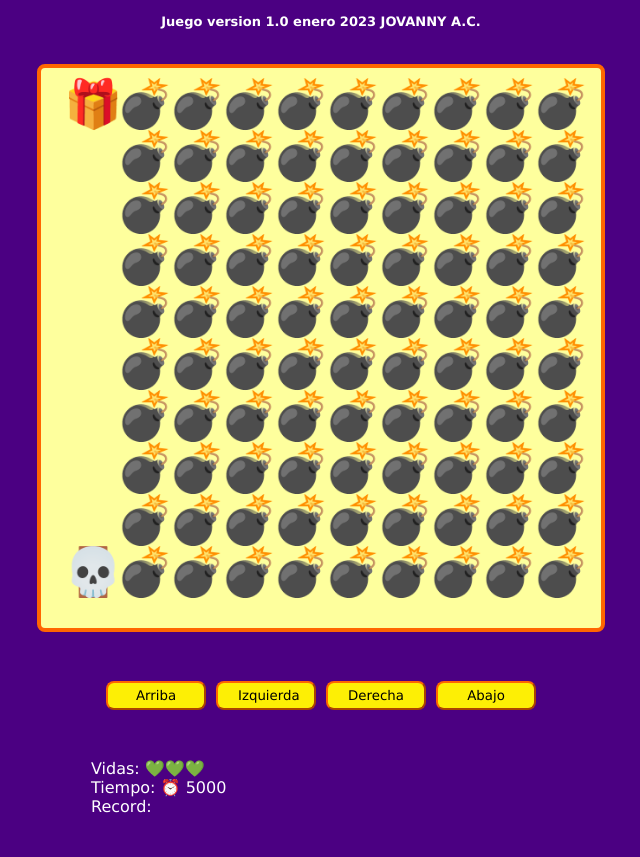
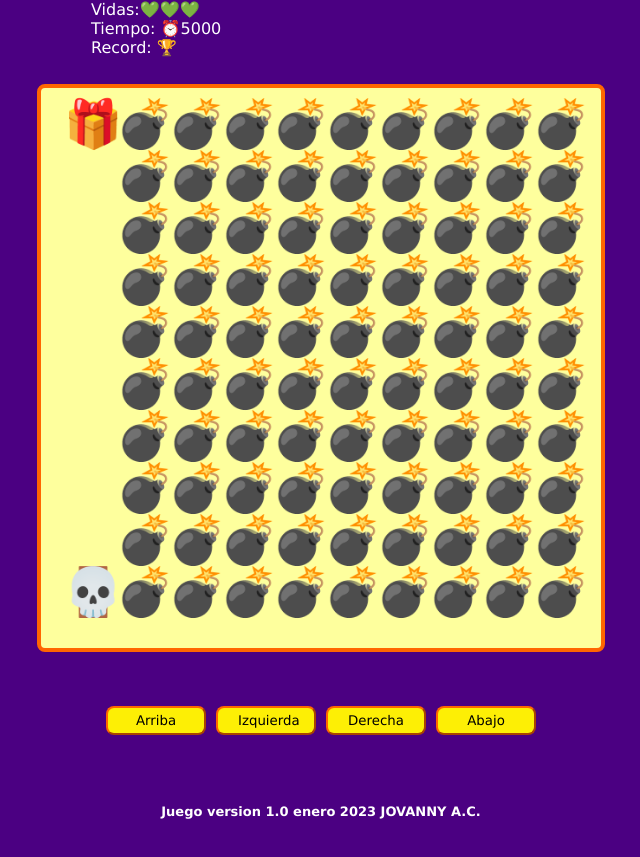
Before and after one commit to JOVANNYAC/juego-javascript, a plain HTML site: page index.html in a window 1280 px wide. Shown: the whole page, without its empty margins (319-959 px from the left). Drawn offline with Linux system fonts and the light colour scheme.

Commit message:
algunos cambios en margenes para ir ajustando

```diff
--- a/index.html
+++ b/index.html
@@ -8,8 +8,13 @@
     <title>Juego online basado en juegos friv</title>
 </head>
 <body>
-    <div id="titulo">
-        <h1>Juego version 1.0 enero 2023 JOVANNY A.C. </h1>
+
+    <div class="messages">
+
+        <p>Vidas: <span id="lives"></span> </p>
+        <p>Tiempo: ⏰ <span id="time"></span></p>
+        <p>Record: 🏆 <span id="record"></span></p>
+        <p id="result"></p>
     </div>
     <div class="game-container">
         <canvas id="game"></canvas>
@@ -21,12 +26,8 @@
         <button id="down">Abajo</button>
     </div>
 
-    <div class="messages">
-
-        <p>Vidas: <span id="lives"></span> </p>
-        <p>Tiempo: ⏰ <span id="time"></span></p>
-        <p>Record:  <span id="record"></span></p>
-        <p id="result"></p>
+    <div id="titulo">
+        <h1>Juego version 1.0 enero 2023 JOVANNY A.C. </h1>
     </div>
 
     <script src="./maps.js"></script>
--- a/styles.css
+++ b/styles.css
@@ -1,7 +1,7 @@
 #titulo { height: 30px;
           display: flex;
           justify-content: center;
-          padding: 5px 20px;
+          padding: 5px;
 }
 
 #titulo h1{
@@ -64,7 +64,8 @@ body {
   }
 
   p {
-    display: block;
+    display: flex;
+    flex-wrap: wrap;
     margin: 0;
     width: 100%;
   }
```
